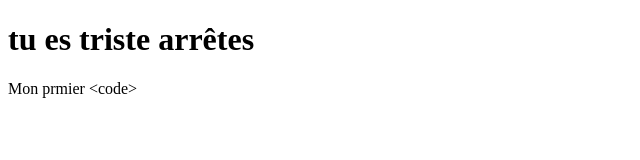
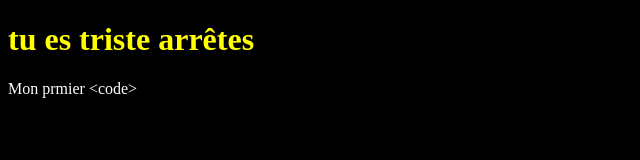
Before and after one commit to ADenikola/1er-depot-Github, a plain HTML site: page index.html in a window 1280 px wide. Shown: the whole page, without its empty margins (0-640 px from the left). Drawn offline with Linux system fonts and the light colour scheme.

Commit message:
Code de base changement de l'auteur

```diff
--- /dev/null
+++ b/css/main.css
@@ -0,0 +1,8 @@
+body {
+    background: black;
+    color: white;
+}
+
+h1 {
+    color: yellow;
+}
--- a/index.html
+++ b/index.html
@@ -8,12 +8,12 @@
     <meta name="viewport" content="width=device-width, initial-scale=1.0">
 
     <!-- Titre de la page -->
-    <title>Steve Fallet | Mon 1er code</title>
+    <title>A.Denikola | Mon 1er code</title>
 
     <!-- Auteur -->
     <meta name="author" content="Laure Dinateur">
-</head>
-<body>
+
+ <link rel="stylesheet" href="css/main.css">
 <h1>tu es triste arrêtes</h1>
 <p>Mon prmier &lt;code&gt;</p>
 </body>
```
